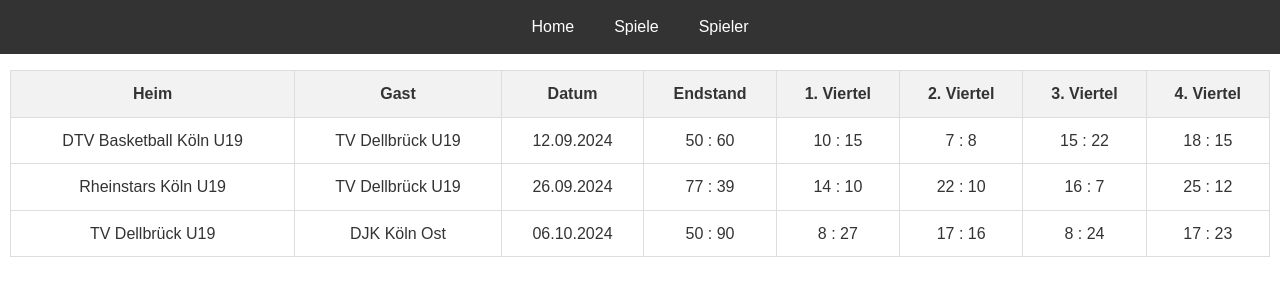
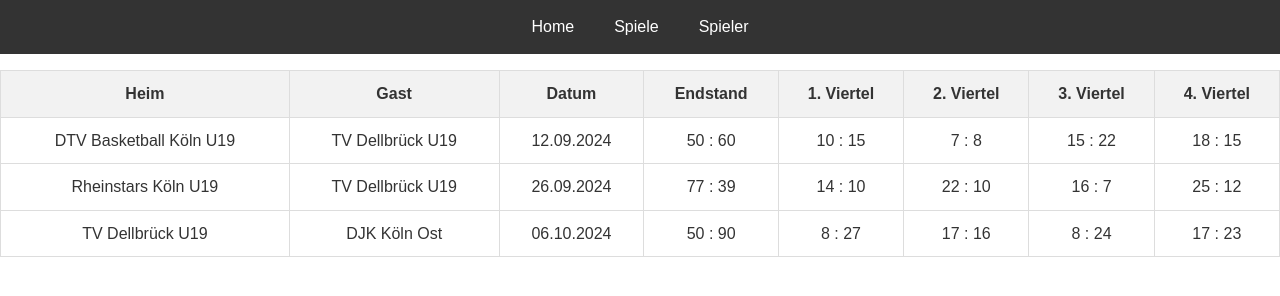
Before and after one commit to ValorinDemolli/punktetabelletest, a plain HTML site: page spiele.html in a window 1280 px wide. Drawn offline with Linux system fonts and the light colour scheme.

Commit message:
table wrapper entfernt

```diff
--- a/style.css
+++ b/style.css
@@ -12,9 +12,6 @@
     font-size: 2em; /* Angepasste Schriftgröße für besseren Fokus */
     text-align: center;
     margin: 20px 0; /* Abstand oberhalb und unterhalb des Headers */
-}
-.table-wrapper {
-    margin: 0 10px; /* Abstand für mobile Ansichten */
 }
 
 table {
```
